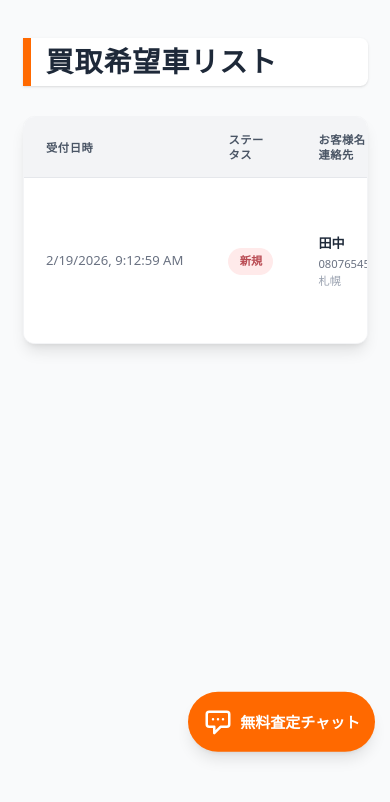
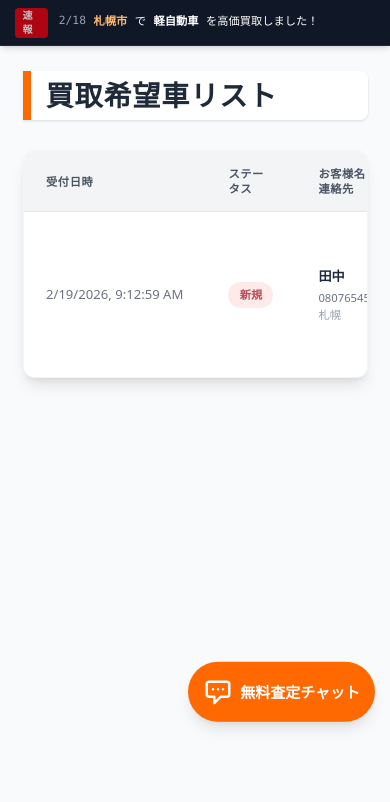
Before and after one commit to singo0000/kaitori-sapporo, a Next.js app: page /admin in a window 390 px wide. Shown: the top 802 px of the page. Built offline with nearby package versions, Linux system fonts and the light colour scheme.

Commit message:
Fix mobile layout and ticker visibility

```diff
--- a/app/components/ChatWidget.tsx
+++ b/app/components/ChatWidget.tsx
@@ -135,7 +135,7 @@ export default function ChatWidget() {
     };
 
     return (
-        <div className="fixed bottom-24 right-4 md:bottom-5 md:right-5 z-30">
+        <div className="fixed bottom-32 right-4 md:bottom-5 md:right-5 z-30">
             {/* 閉じた状態のボタン */}
             {!isOpen && (
                 <button
--- a/app/components/PurchaseTicker.tsx
+++ b/app/components/PurchaseTicker.tsx
@@ -54,7 +54,7 @@ export default function PurchaseTicker() {
     if (items.length === 0) return null;
 
     return (
-        <div className="bg-gray-900 text-white text-xs sm:text-sm py-2 overflow-hidden border-b border-gray-800">
+        <div className="fixed top-0 left-0 right-0 z-50 bg-gray-900 text-white text-xs sm:text-sm py-2 overflow-hidden border-b border-gray-800 shadow-md">
             <div className="max-w-6xl mx-auto px-4 flex items-center justify-center sm:justify-start gap-3">
                 <span className="bg-red-600 text-white px-2 py-0.5 rounded text-[10px] font-bold animate-pulse">
                     速報
@@ -64,8 +64,8 @@ export default function PurchaseTicker() {
                         <div
                             key={index}
                             className={`absolute top-0 left-0 w-full transition-all duration-500 flex items-center gap-2 ${index === currentIndex
-                                    ? "translate-y-0 opacity-100"
-                                    : "translate-y-full opacity-0"
+                                ? "translate-y-0 opacity-100"
+                                : "translate-y-full opacity-0"
                                 }`}
                         >
                             <span className="text-gray-400 font-mono">{item.date}</span>
--- a/app/layout.tsx
+++ b/app/layout.tsx
@@ -3,6 +3,7 @@ import { Noto_Sans_JP } from "next/font/google";
 import "./globals.css";
 import { SITE_INFO } from "@/app/data/config";
 import ChatWidget from "./components/ChatWidget";
+import PurchaseTicker from "./components/PurchaseTicker";
 
 const notoSansJP = Noto_Sans_JP({
   subsets: ["latin"],
@@ -32,8 +33,9 @@ export default function RootLayout({
         <meta name="viewport" content="width=device-width, initial-scale=1" />
       </head>
       <body
-        className={`${notoSansJP.variable} font-sans antialiased`}
+        className={`${notoSansJP.variable} font-sans antialiased pt-9 sm:pt-10`}
       >
+        <PurchaseTicker />
         <div className="safe-bottom">
           {children}
         </div>
```
Also changed, not shown: app/page.tsx (+0 -4 lines).
